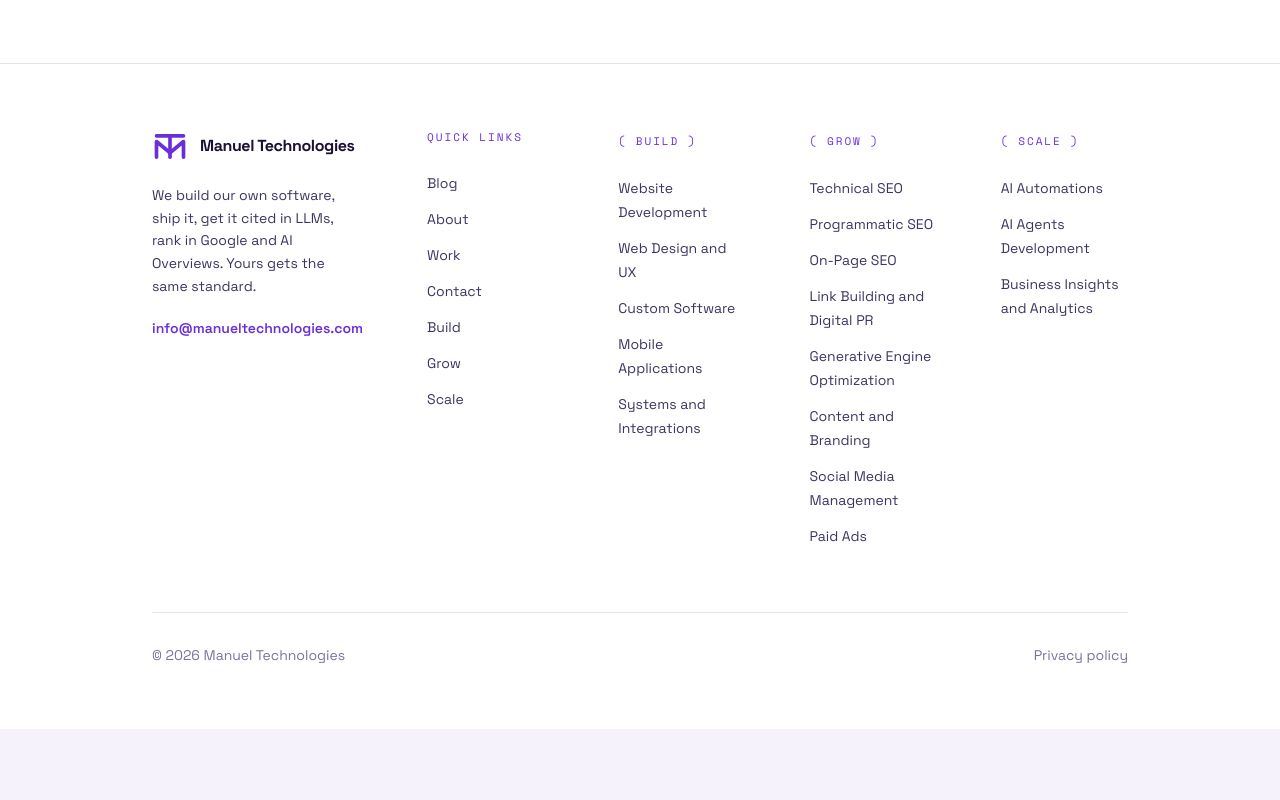
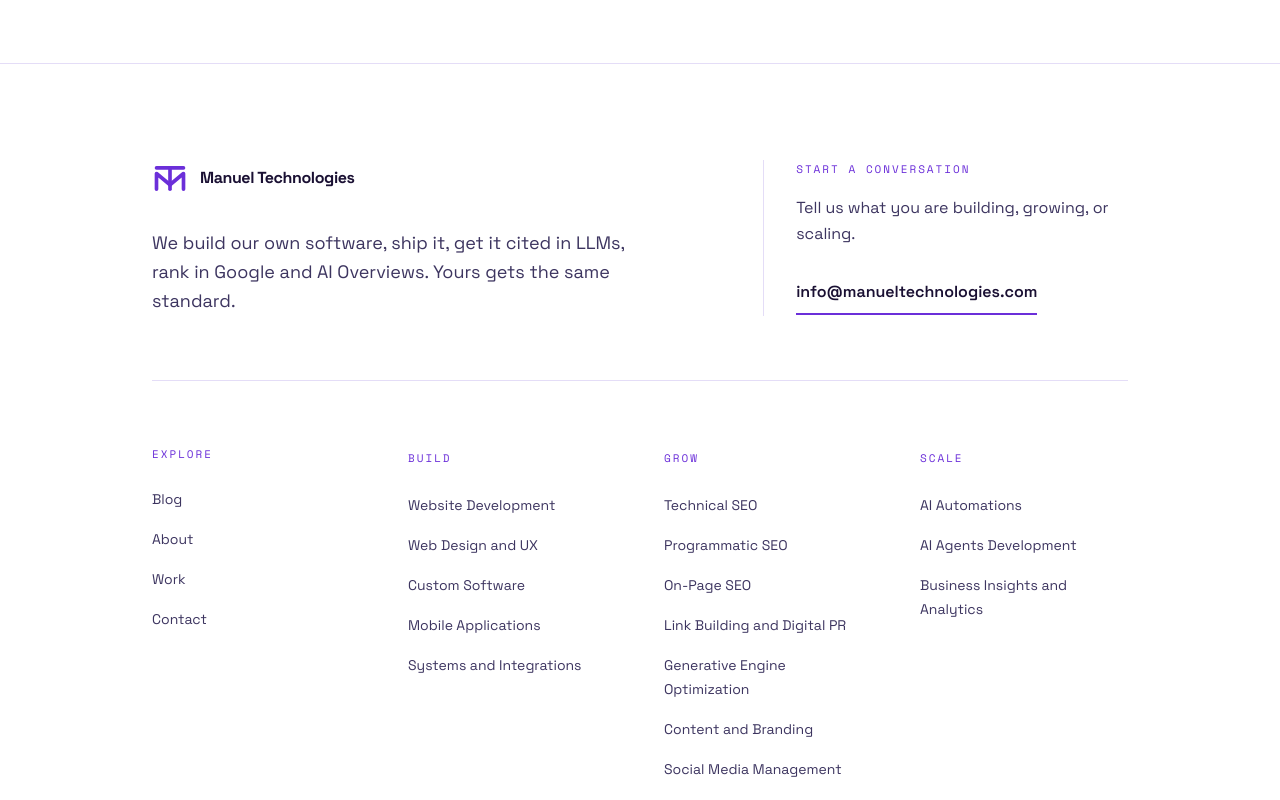
Before and after one commit to Bristotle/manuel-technologies, a Next.js app: page / in a window 1280 px wide. Shown: the part 4240-5040 px from the top of the page. Before the commit the page ends 4969 px from the top, so only its background shows below. Built offline with nearby package versions, Linux system fonts and the light colour scheme.

Commit message:
Restructure site footer

```diff
--- a/src/components/Footer.tsx
+++ b/src/components/Footer.tsx
@@ -5,8 +5,8 @@
 export function Footer() {
   return (
     <footer className="border-t border-mt-border bg-white">
-      <div className="mx-auto w-full max-w-5xl px-6 py-16">
-        <div className="grid gap-16 md:grid-cols-[1.2fr_repeat(4,1fr)]">
+      <div className="mx-auto w-full max-w-5xl px-6 py-16 sm:py-24">
+        <div className="grid gap-12 border-b border-mt-border pb-16 md:grid-cols-[1.2fr_0.8fr] md:gap-16">
           <div>
             <Link href="/" className="flex items-center gap-3">
               <Logo className="h-9 w-9 text-mt-purple" />
@@ -14,30 +14,38 @@
                 Manuel Technologies
               </span>
             </Link>
-            <p className="mt-5 max-w-[32ch] text-sm leading-relaxed text-mt-slate">
+            <p className="mt-8 max-w-[42ch] text-lg leading-relaxed text-mt-slate">
               {SITE.proof}
+            </p>
+          </div>
+
+          <div className="border-t border-mt-border pt-6 md:border-t-0 md:border-l md:pl-8 md:pt-0">
+            <p className="font-[family-name:var(--font-mono)] text-[0.6875rem] uppercase tracking-[0.18em] text-mt-purple">
+              Start a conversation
+            </p>
+            <p className="mt-4 max-w-[32ch] text-base leading-relaxed text-mt-slate">
+              Tell us what you are building, growing, or scaling.
             </p>
             <a
               href={`mailto:${SITE.email}`}
-              className="mt-5 inline-block text-sm font-semibold text-mt-purple hover:underline"
+              className="mt-6 inline-flex min-h-11 items-center border-b-2 border-mt-purple text-base font-semibold text-mt-ink transition-colors duration-150 hover:border-mt-purple-light hover:text-mt-purple active:border-mt-purple"
             >
               {SITE.email}
             </a>
           </div>
+        </div>
 
+        <div className="grid gap-12 border-b border-mt-border py-16 sm:grid-cols-2 lg:grid-cols-4">
           <div>
             <p className="font-[family-name:var(--font-mono)] text-[0.6875rem] uppercase tracking-[0.18em] text-mt-purple">
-              Quick links
+              Explore
             </p>
-            <ul className="mt-6 flex flex-col gap-3">
+            <ul className="mt-6 flex flex-col gap-4">
               {[
                 ["Blog", "/blog"],
                 ["About", "/about"],
                 ["Work", "/work"],
                 ["Contact", "/contact"],
-                ["Build", "/build"],
-                ["Grow", "/grow"],
-                ["Scale", "/scale"],
               ].map(([label, href]) => (
                 <li key={href}>
                   <Link
@@ -55,11 +63,11 @@
             <div key={pillar.slug}>
               <Link
                 href={`/${pillar.slug}`}
-                className="font-[family-name:var(--font-mono)] text-[0.6875rem] uppercase tracking-[0.18em] text-mt-purple hover:underline"
+                className="font-[family-name:var(--font-mono)] text-[0.6875rem] uppercase tracking-[0.18em] text-mt-purple transition-colors duration-150 hover:text-mt-purple-light"
               >
-                ( {pillar.name.toUpperCase()} )
+                {pillar.name}
               </Link>
-              <ul className="mt-6 flex flex-col gap-3">
+              <ul className="mt-6 flex flex-col gap-4">
                 {pillar.services.map((s) => (
                   <li key={s.href}>
                     <Link
@@ -75,7 +83,7 @@
           ))}
         </div>
 
-        <div className="mt-16 flex flex-col gap-4 border-t border-mt-border pt-8 sm:flex-row sm:items-center sm:justify-between">
+        <div className="flex flex-col gap-4 pt-8 sm:flex-row sm:items-center sm:justify-between">
           <p className="text-sm text-mt-muted">
             &copy; {new Date().getFullYear()} {SITE.name}
           </p>
```
